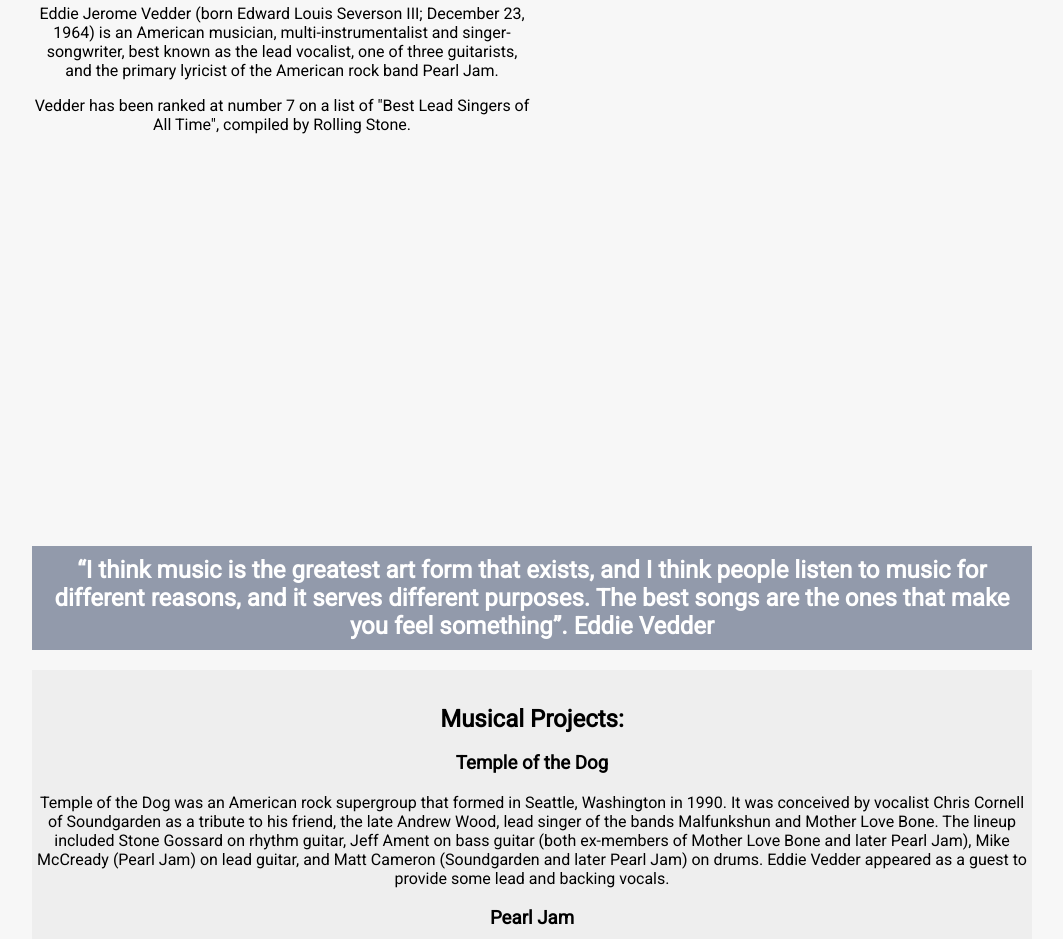
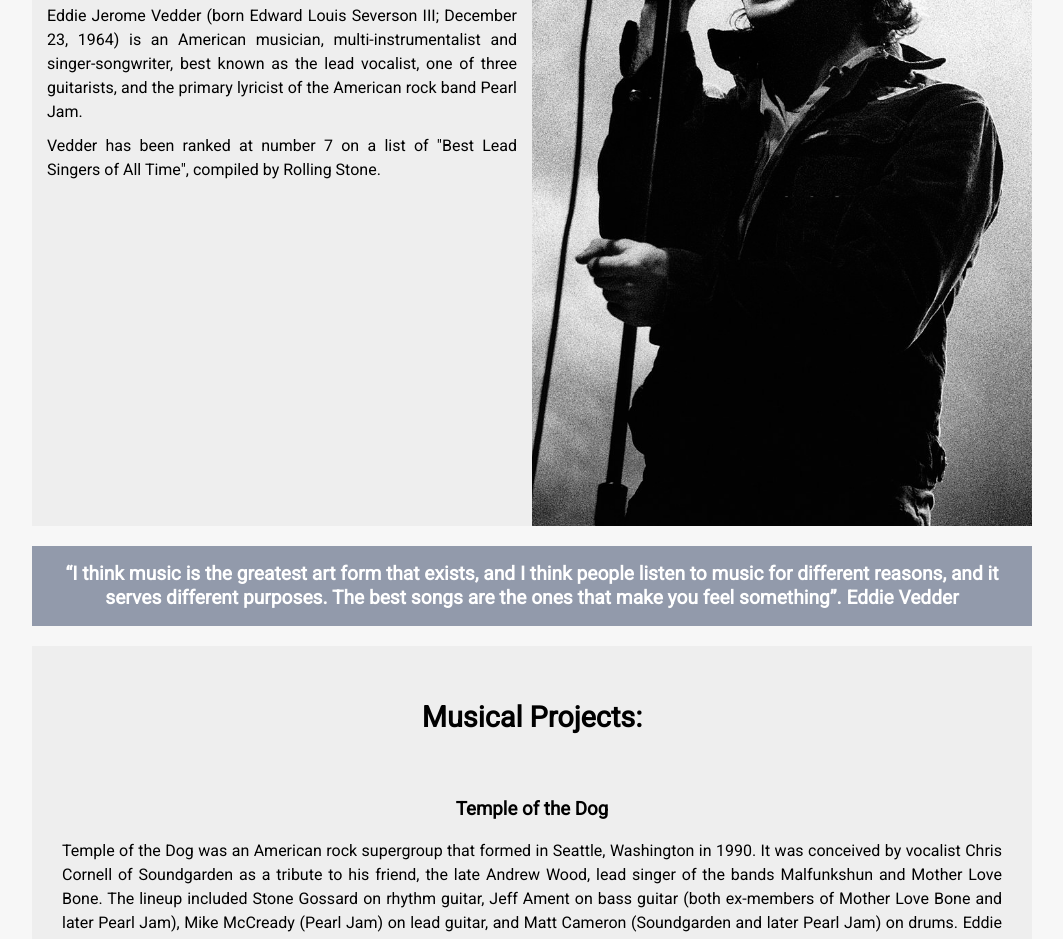
Before and after one commit to aldhairescobar/Tribute-Page-FCC-, a plain HTML site: page index.html in a window 1280 px wide. Shown: the part 212-1151 px from the top of the page, without its empty margins (108-1171 px from the left). Drawn offline with Linux system fonts and the light colour scheme.

Commit message:
Code refactoring.

```diff
--- a/css/styles.css
+++ b/css/styles.css
@@ -1,10 +1,10 @@
-body{
+body {
   background-color: #f7f7f7;
-     font-family: 'Roboto', sans-serif;
+  font-family: "Roboto", sans-serif;
   margin: 0;
   text-align: center;
 }
-.container{
+.container {
   width: 90%;
   max-width: 1000px;
   margin: 3% auto;
@@ -12,70 +12,106 @@ body{
   background-color: #f7f7f7;
   gap: 20px 0px;
   grid-template-areas:
-     "header2"
-     "header1"
+    "header-image"
+    "header-text"
     "content1"
     "content2"
-     "footer"
-      ;
+    "footer";
 }
-@media (min-width: 700px){ /* Si tiene 700px o más (estos son los cambios) */
-     .container {
-          grid-template-columns: 1fr 1fr;
-          grid-template-rows: 700px;
-          grid-template-areas:
-          "header1 header2"
-          "content1 content1"
-          "content2 content2"
-          "footer footer";
-     }
-     .header1{
-          text-align: end;
-     }
-}
-@media (max-width: 400px){ /* Si tiene 400px o menos (estos son los cambios) */
-     .container {
-          width: 95%;
-     }
-     }
-h1{
+
+/* Main header */
+
+#title {
   font-size: 50px;
   margin: 100px 20px 0px;
   margin-bottom: 20px;
 }
-.header1 > p{
-     margin: 10px 20px 0px 0px;
+
+.summary {
+  margin: 10px 0px 0px;
+  text-align: justify;
+  padding: 0% 3%;
+  line-height: 1.5rem;
 }
-h2{
-     margin: 10px 15px 10px 15px;
-}
-.content2 > h2{
-     margin-top: 35px;
-}
-.header1{
-     grid-area: header1;
+
+.header-text {
+  grid-area: header-text;
   background-color: #eeeeee;
 }
-.header2{
-     grid-area: header2;
+.header-image {
+  grid-area: header-image;
   min-width: 350px;
   min-height: 700px;
   background-image: url("https://raw.githubusercontent.com/aldhairescobar/Tribute-Page-FCC-/master/img/eddie.png");
   background-size: cover;
   background-position: center;
+}
 
-}
-.content1{
+/* Quote */
+
+.content1 {
   grid-area: content1;
   background-color: #929aab;
   color: white;
 }
-.content2{
+
+.quote-eddie {
+  font-size: 1.2rem;
+  padding: 0% 3%;
+  line-height: 1.5rem;
+}
+
+/* main area */
+
+.content2 {
   grid-area: content2;
   background-color: #eeeeee;
+  padding: 3% 3% 5%;
 }
-.footer{
+
+#tribute-info {
+  font-size: 1.8rem;
+  margin-bottom: 4rem;
+}
+
+.main-paragraphs {
+  text-align: justify;
+  line-height: 1.5;
+}
+
+/* footer */
+
+.footer {
   grid-area: footer;
   background-color: #929aab;
   color: white;
 }
+
+@media (min-width: 700px) {
+  /* Si tiene 700px o más (estos son los cambios) */
+  .container {
+    grid-template-columns: 1fr 1fr;
+    grid-template-rows: 700px;
+    grid-template-areas:
+      "header-text header-image"
+      "content1 content1"
+      "content2 content2"
+      "footer footer";
+  }
+}
+@media (max-width: 400px) {
+  /* Si tiene 400px o menos (estos son los cambios) */
+  .container {
+    width: 95%;
+  }
+}
+
+@media (max-width: 700px) {
+  /* Si tiene 700px o menos (estos son los cambios) */
+  #title {
+    margin-top: 35px;
+  }
+  .summary-bottom{
+       padding-bottom: 2.2rem;
+  }
+}
```
Lines whose indentation alone changed are shown as unchanged.
